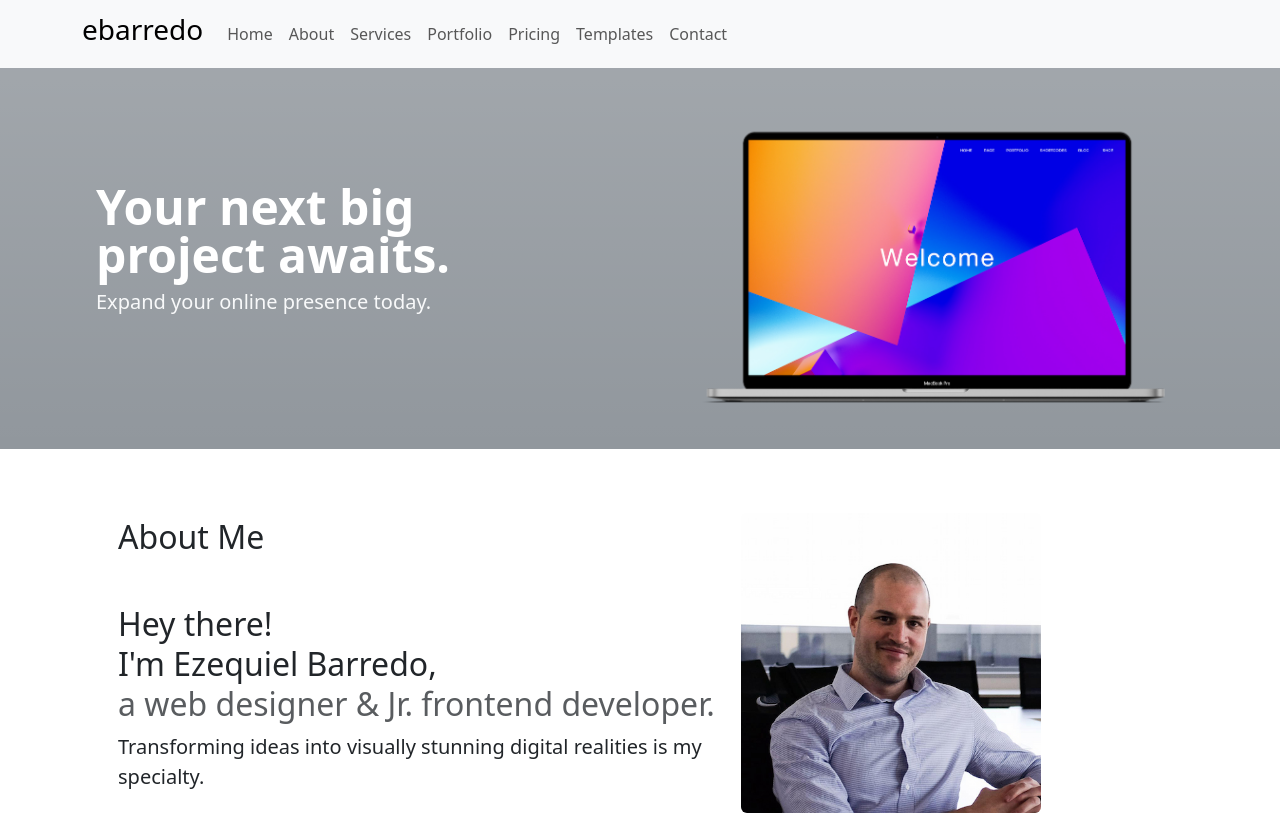
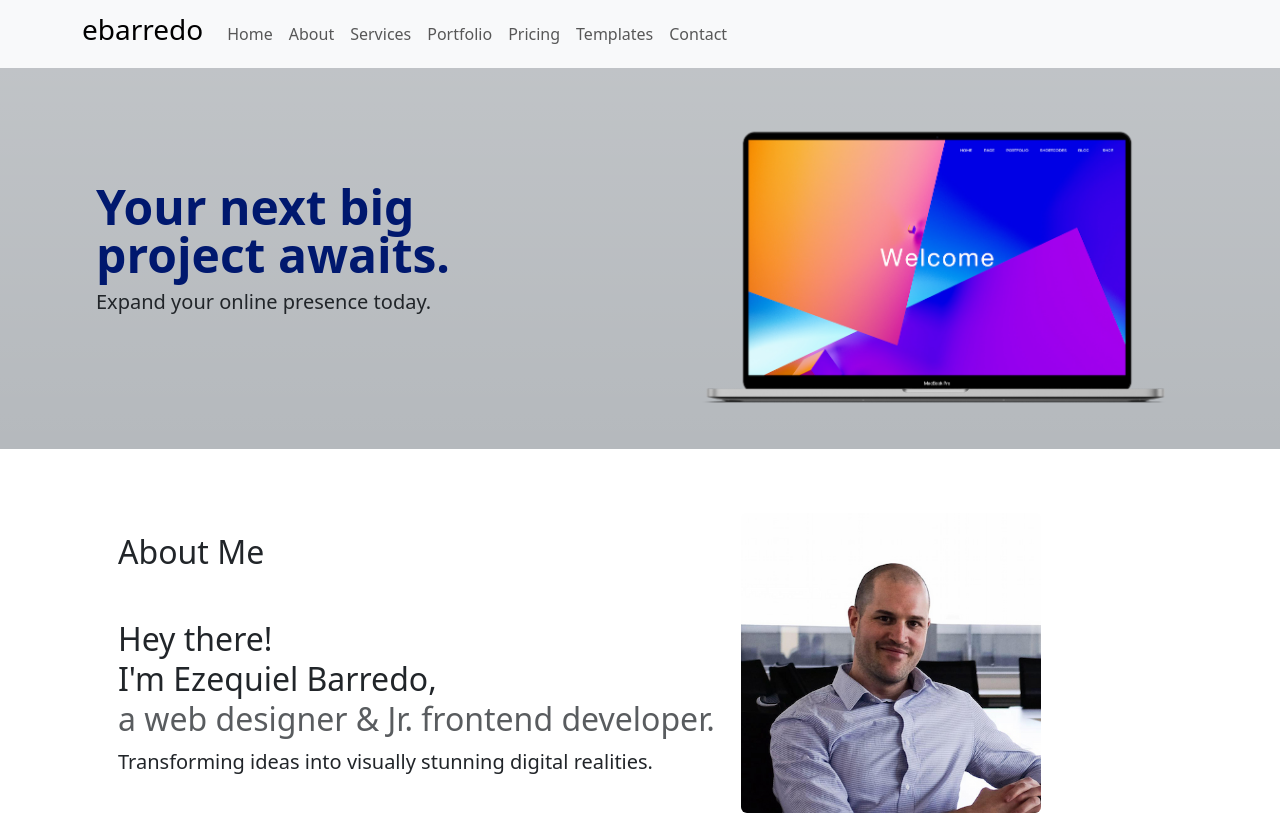
Before and after one commit to ezebarredo/ebarredo-web, a website: page index.html in a window 1280 px wide. Shown: the top 816 px of the page. Drawn offline with nearby package versions, Linux system fonts and the light colour scheme.

Commit message:
text-wrap balance and change color

```diff
--- a/index.html
+++ b/index.html
@@ -51,11 +51,11 @@
     <main>
       <!-- Section Hero -->
       <section class="section-hero">
- <div class="container-fluid bg-secondary bg-gradient bg-opacity-75">
+ <div class="container-fluid bg-secondary bg-gradient bg-opacity-50">
   <div class="row p-5 justify-content-center">
-      <div class="title-hero col p-5 align-self-center text-light fs-1 fw-bold d-flex flex-column justify-content-center" data-aos="zoom-in" data-aos-delay="200">
-      <h1 class="title display-5 text-white fw-bold lh-1">Your next big project awaits.</h1>
-      <p class="sub-title lead">Expand your online presence today.</p>
+      <div class="title-hero col p-5 align-self-center text-light fs-1 fw-bold d-flex flex-column justify-content-center">
+      <h1 class="title display-5 fw-bold lh-1">Your next big project awaits.</h1>
+      <p class="sub-title text-dark fw-normal lead">Expand your online presence today.</p>
     </div>
     <div class="col-lg-6 align-self-center justify-content-center p-0">
       <img src=img/macbook.png class="mx-auto d-block img-hero img-fluid animated"/>
@@ -72,7 +72,7 @@
     <div class="col-md-7">
       <h2 class="mb-5">About Me</h2>
        <h2 class=" fw-normal lh-sm">Hey there!<br>I'm Ezequiel Barredo, <br><span class="text-muted"> a web designer & Jr. frontend developer.</span></h2>
-      <p class="lead"> Transforming ideas into visually stunning digital realities is my specialty.</p>
+      <p class="lead"> Transforming ideas into visually stunning digital realities.</p>
     </div>
     <div class="col-md-5">
       <img class="profile-img rounded img-fluid mx-auto" width="300" height="300" src=img/profile.jpg />
--- a/package.json
+++ b/package.json
@@ -1,5 +1,6 @@
 {
   "dependencies": {
-    "aos": "^2.3.4"
+    "aos": "^2.3.4",
+    "bootstrap-icons": "^1.11.2"
   }
 }
--- a/style.css
+++ b/style.css
@@ -3,15 +3,6 @@
   position: sticky;
   top: 0;
 }
-
-/* .fixed-top {
-  position: fixed;
-  top: 0;
-  left: 0;
-  right: 0;
-  z-index: 1030;
-  background-color: white;
-} */
 
 .section-hero .animated {
   animation: up-down 2s infinite alternate-reverse both;
@@ -24,6 +15,12 @@
 
 .img-hero {
   width: 80%;
+}
+
+.title {
+  text-wrap: balance;
+  /* color: #0d00a4; */
+  color: #00186e;
 }
 
 .service-icon {
```
Also changed, not shown: 2 other files.
